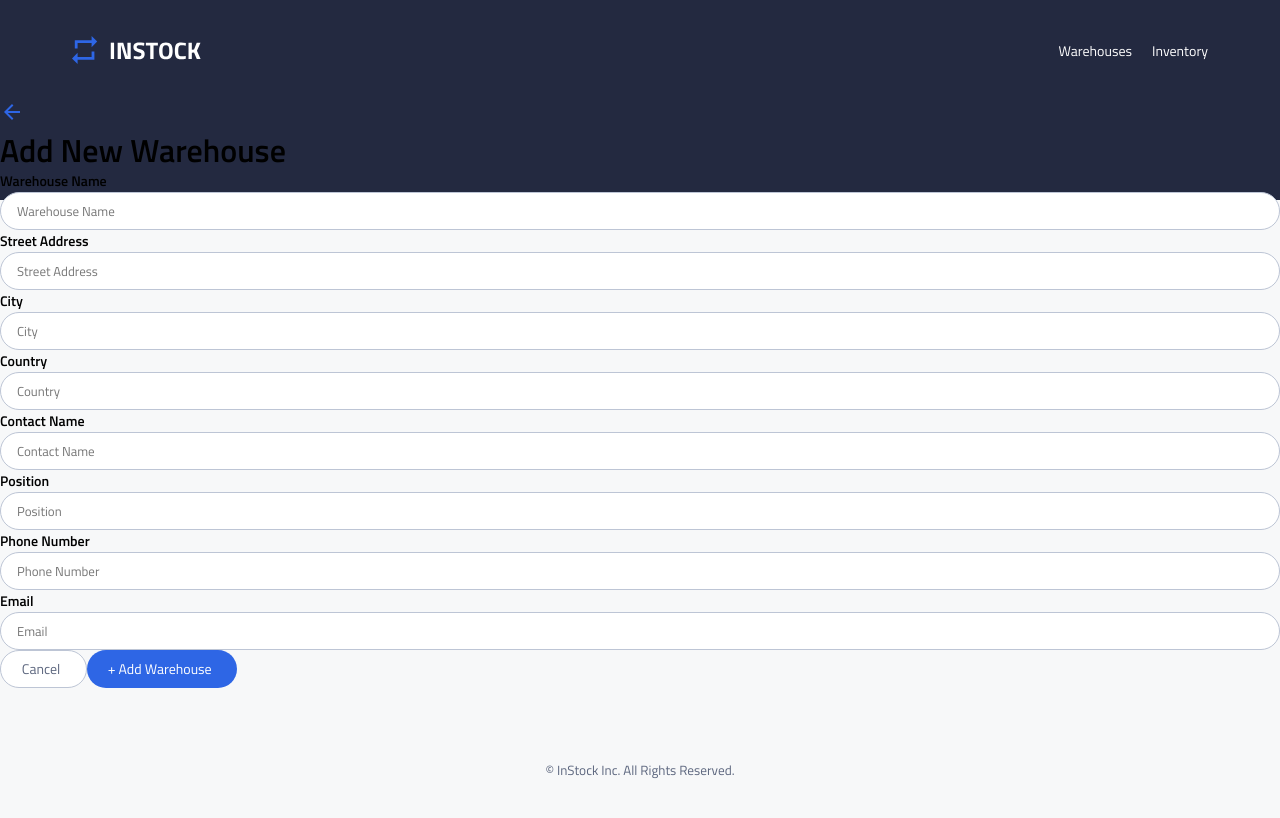
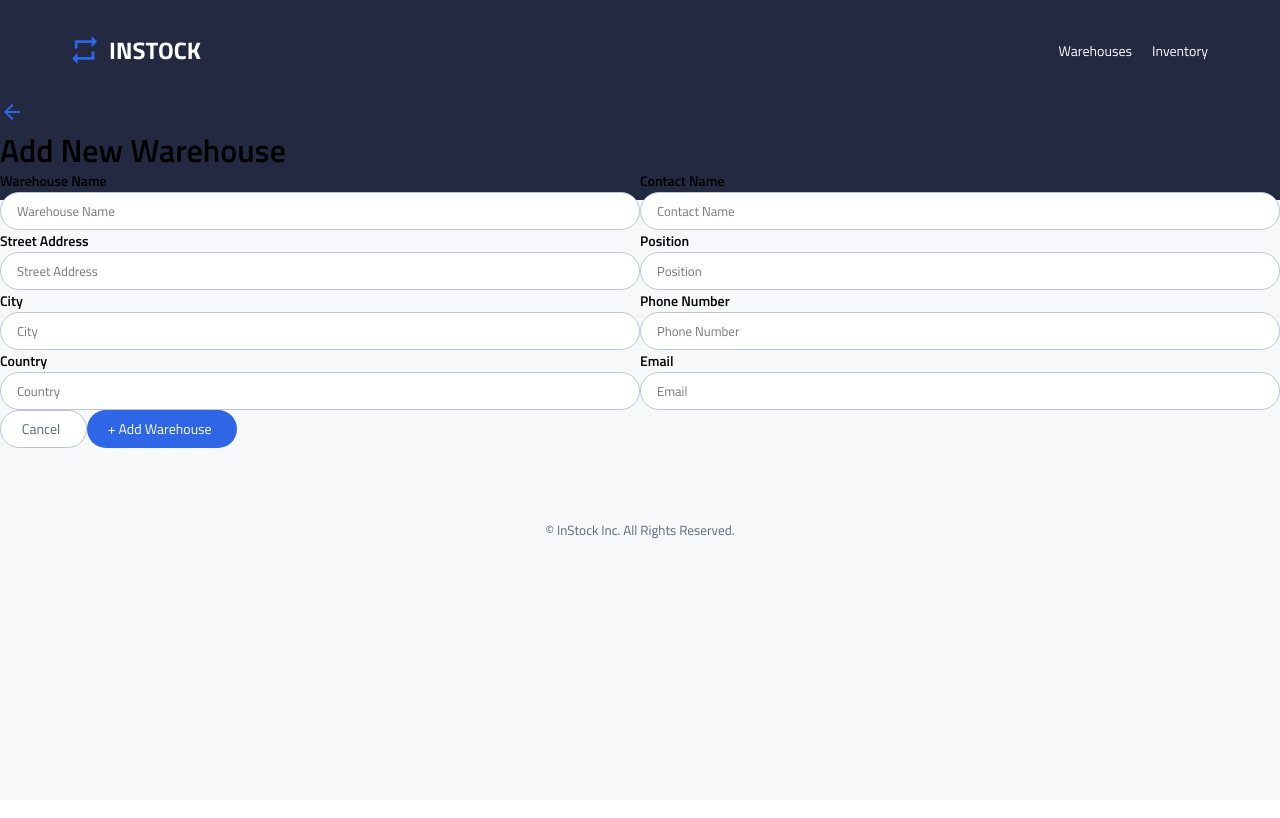
Before and after one commit to dcconde/witty-willows-instock, a React (Vite) app: page /api/warehouses/1/add in a window 1280 px wide. Built offline with nearby package versions, Linux system fonts and the light colour scheme; no server answers.

Commit message:
add more  stylings to inputs, buttons following the warepage page

```diff
--- a/src/components/InputWithLabel/InputWithLabel.scss
+++ b/src/components/InputWithLabel/InputWithLabel.scss
@@ -3,7 +3,8 @@
 @use "../../styles/partials/fonts" as *;
 
 .input {
-	&__label.p {
+	&__label p {
+		font-family: "Titillium Web", monospace;
 	}
 	&__input {
 		@include text-style(0.8125rem, 1.25rem, $font-weight-regular);
--- a/src/components/WarehouseModify/WarehouseModify.jsx
+++ b/src/components/WarehouseModify/WarehouseModify.jsx
@@ -7,7 +7,7 @@ import ErrorMessage from "../ErrorMessage/ErrorMessage";
 
 import "./WarehouseModify.scss";
 
-const WarehouseModify = () => {
+const WarehouseModify = ({ pageTitle }) => {
 	const inputsStructure = [
 		{
 			name: "warehouse_name",
@@ -125,7 +125,7 @@ const WarehouseModify = () => {
 			{console.log(inputs)}
 			<div className="warehouse-modify__title">
 				<img src={arrowBackIcon} alt="arrow back icon" />
-				<h1>Add New Warehouse</h1>
+				<h1>{pageTitle}</h1>
 			</div>
 			<form className="warehouse-modify__form" onSubmit={handleAddWarehouse}>
 				<div className="warehouse-modify__main-wrapper">
--- a/src/components/WarehouseModify/WarehouseModify.scss
+++ b/src/components/WarehouseModify/WarehouseModify.scss
@@ -1,3 +1,19 @@
 @use "../../styles/partials/variables" as *;
 @use "../../styles/partials/mixins" as *;
 @use "../../styles/partials/fonts" as *;
+
+.warehouse-modify {
+	&__main-wrapper {
+		//border: 2px solid purple;
+
+		display: flex;
+		flex-direction: column;
+		@include tablet {
+			flex-direction: row;
+		}
+	}
+	&__detail-wrapper {
+		//border: 2px solid purple;
+		width: 100%;
+	}
+}
--- a/src/pages/WarehouseAddPage/WarehouseAddPage.jsx
+++ b/src/pages/WarehouseAddPage/WarehouseAddPage.jsx
@@ -5,7 +5,7 @@ import "./WarehouseAddPage";
 const WarehouseAddPage = () => {
 	return (
 		<main>
-			<WarehouseModify></WarehouseModify>
+			<WarehouseModify pageTitle="Add New Warehouse" />
 		</main>
 	);
 };
```
